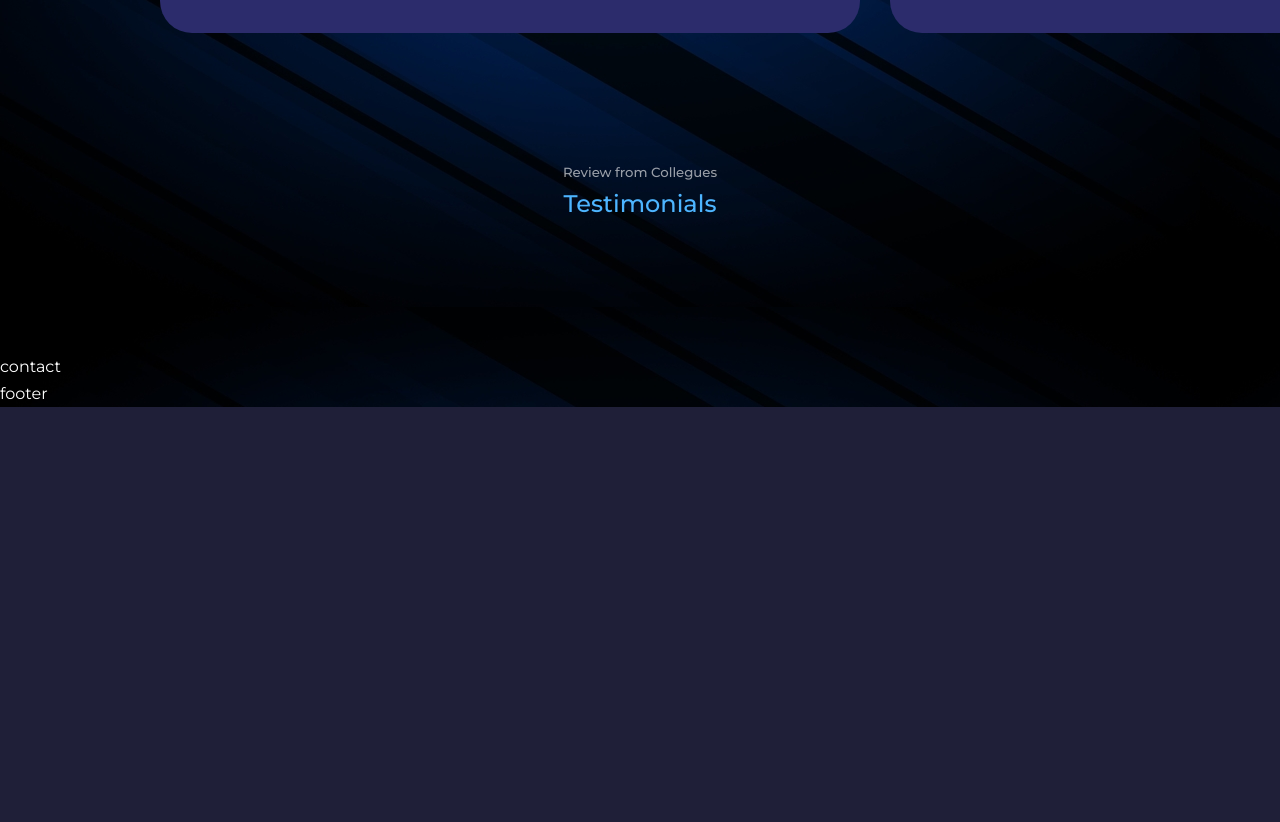
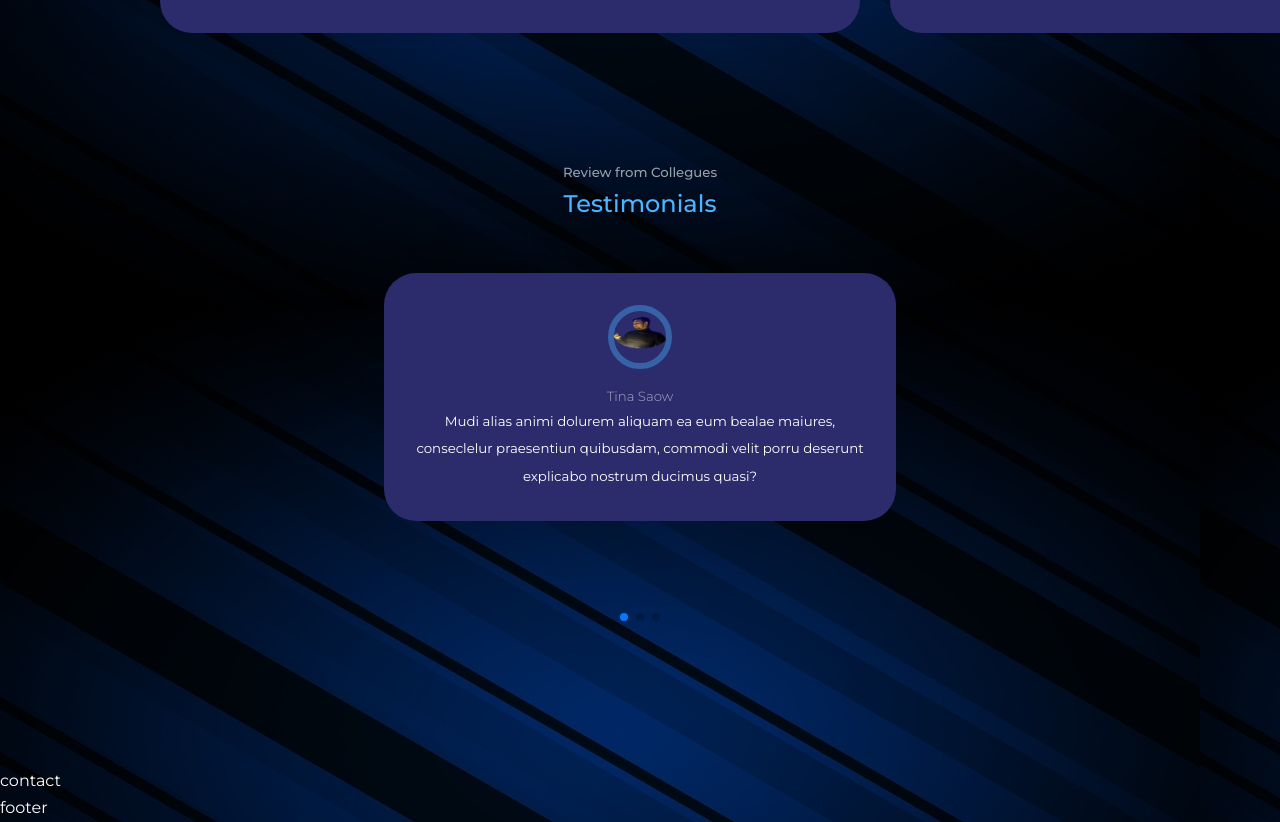
Before and after one commit to anantraghuvanshi/theanantraghuvanshi, a React (Create React App) app in the folder anant-portfolio/: page / in a window 1280 px wide. Shown: the part 3938-4760 px from the top of the page. Before the commit the page ends 4345 px from the top, so only its background shows below. Built offline with nearby package versions, Linux system fonts and the light colour scheme.

Commit message:
package.json update

```diff
--- a/anant-portfolio/package.json
+++ b/anant-portfolio/package.json
@@ -10,6 +10,7 @@
     "react-dom": "^18.0.0",
     "react-icons": "^4.3.1",
     "react-scripts": "5.0.0",
+    "swiper": "^8.1.4",
     "web-vitals": "^2.1.4"
   },
   "scripts": {
--- a/anant-portfolio/src/components/testimonials/testimonials.css
+++ b/anant-portfolio/src/components/testimonials/testimonials.css
@@ -1,5 +1,6 @@
 .container.testimonials__container{
     width:40%;
+    padding-bottom: 4rem;
 }
 .client__avatar{
     width: 4rem;
@@ -8,6 +9,9 @@
     border-radius: 50%;
     margin: 0 auto 1rem;
     border: 0.4rem solid var(--color-primary-variant);
+}
+.swiper-pagination-bullet .swiper-pagination-bullet-active{
+
 }
 .testimonial{
     background: var(--color-bg-variant);
--- a/anant-portfolio/src/components/testimonials/testimonials.jsx
+++ b/anant-portfolio/src/components/testimonials/testimonials.jsx
@@ -2,10 +2,19 @@ import React from 'react'
 import './testimonials.css';
 import img1 from '../../assets/me.png';
 
+import {  Navigation, Pagination, Scrollbar, A11y } from 'swiper';
+
+import { Swiper, SwiperSlide } from 'swiper/react';
+
+// Import Swiper styles
+import 'swiper/css';
+import 'swiper/css/pagination';
+
+
 
 const data= [
 {
-avalar: img1,
+avatar: img1,
 name: "Tina Saow",
 review: 'Mudi alias animi dolurem aliquam ea eum bealae maiures, conseclelur praesentiun quibusdam, commodi velit porru deserunt explicabo nostrum ducimus quasi?'
 },
@@ -31,20 +40,29 @@ const testimonials = () => {
       <h2>
         Testimonials
       </h2>
-      <div className="container testimonials__container">
+      <Swiper className="container testimonials__container"
+      modules={[ Pagination]}
+      spaceBetween={40}
+      slidesPerView={1}
+      pagination={{ clickable: true }}
+
+      >
         {
           data.map(({avatar, name, review}, index) =>{
-            <article key={index} className="testimonial">
+            return (
+              <SwiperSlide key={index} className="testimonial">
           <div className="client__avatar">
             <img src= {img1} />
           </div>
           <h5 className="client__review">{name}</h5>
             <small className="collegue__review">{review}
             </small>
-        </article>
+        </SwiperSlide>
+            )
+
           })
         }
-      </div>
+      </Swiper>
     </section>
   )
 }
```
Also changed, not shown: 1 other file (tests, documents, lock files or other folders).
